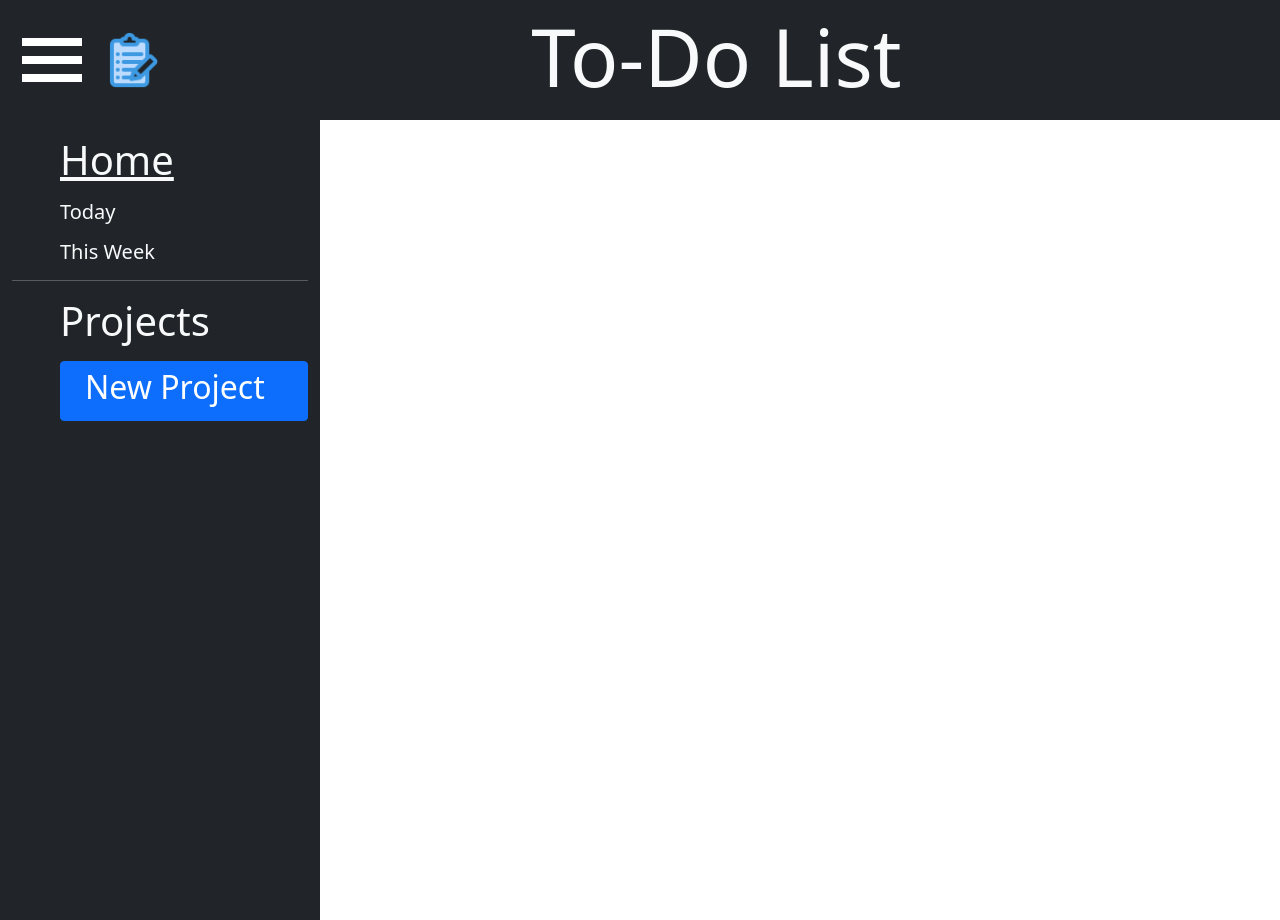
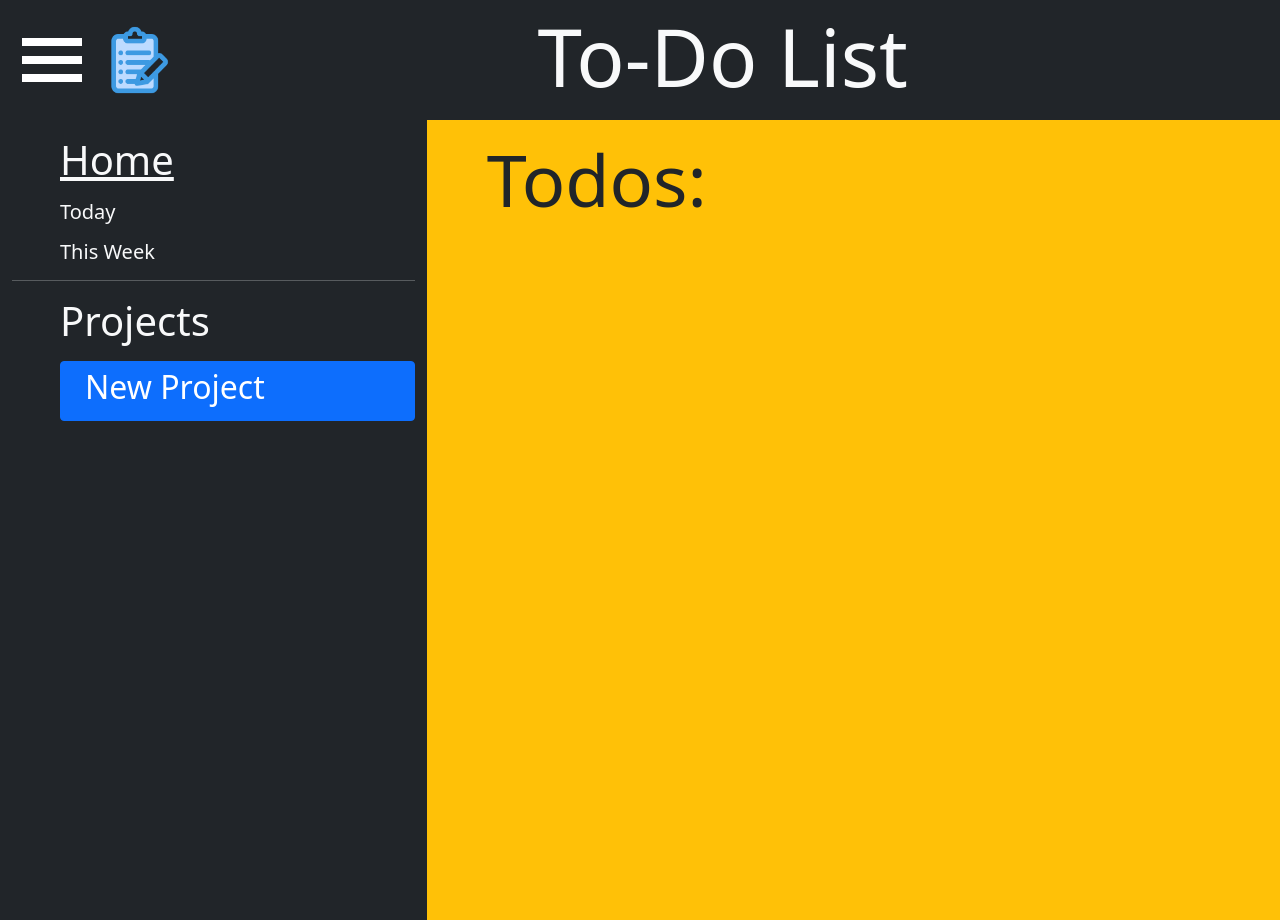
Before and after one commit to MarcGalvez1/ToDoList, a plain HTML site: page index.html in a window 1280 px wide. Drawn offline with nearby package versions, Linux system fonts and the light colour scheme.

Commit message:
Created the base of the todos content

```diff
--- a/index.html
+++ b/index.html
@@ -32,7 +32,7 @@
         </nav>
 
         <div id="main-content" class="row">
-            <div id="menu" class="bg-dark col-12 col-sm-12 col-md-5 col-lg-3 col-xxl-2 custom-menu">
+            <div id="menu" class="bg-dark col-12 col-sm-12 col-md-5 col-lg-4 col-xxl-2 custom-menu">
                 <h1 class="text-light text-start ms-5 my-3 custom-link active">Home</h1>
                 <h5 class="text-light text-start ms-5 my-3 custom-link">Today</h5>
                 <h5 class="text-light text-start ms-5 my-3 custom-link">This Week</h5>
@@ -43,6 +43,10 @@
                         <h2>New Project</h2>
                     </button>
                 </div>
+            </div>
+
+            <div id="todos" class="col-12 col-sm-12 col-md-7 col-lg-8 col-xxl-10 bg-warning custom-todos">
+                <h1 class="text-dark text-start ms-5 my-3 display-2">Todos:</h1>
             </div>
 
         </div>
--- a/styles/styles.css
+++ b/styles/styles.css
@@ -41,19 +41,30 @@
   text-decoration: underline;
 }
 
-/*
-@media only screen and (max-width: 768px) {
-  .custom-menu {
-    display: none;
+@media only screen and (max-width: 767px) {
+  .custom-logo {
+    width: 10%;
   }
 }
 
 @media only screen and (min-width: 768px) {
-  .custom-menu {
-    display: block;
+  .custom-logo {
+    width: 9%;
   }
 }
 
-@media only screen and (min-width: 2560px) {
+@media only screen and (min-width: 992px) {
+  .custom-logo {
+    width: 6%;
+  }
 }
-*/
+@media only screen and (min-width: 1200px) {
+  .custom-logo {
+    width: 6%;
+  }
+}
+@media only screen and (min-width: 1400px) {
+  .custom-logo {
+    width: 3%;
+  }
+}
```
